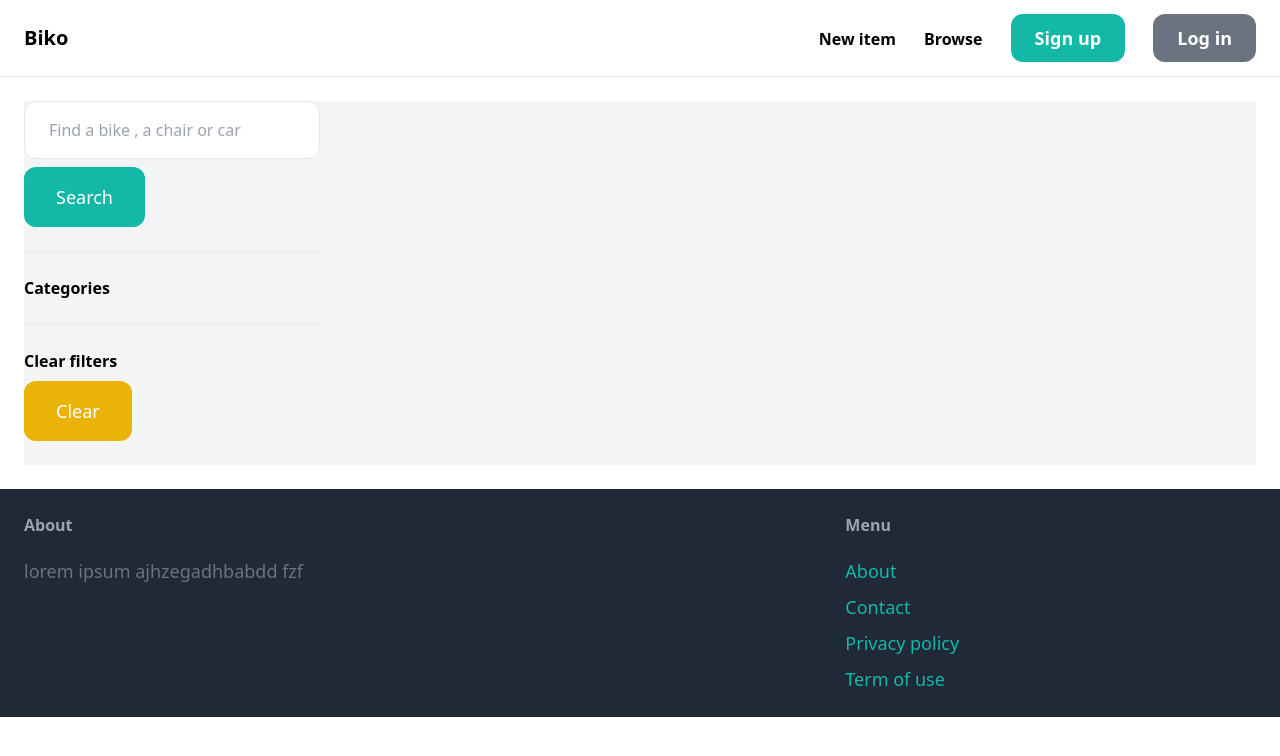
After one commit to loading04/biko, a Django app: page /items/ in a window 1280 px wide. The commit adds this page. Shown: the top 756 px of the page. Run offline with Django 4.2, Linux system fonts and the light colour scheme; data that the repository does not hold is empty; some libraries are stand-ins or nearby versions.

Commit message:
browse items with filters

```diff
--- a/core/templates/core/base.html
+++ b/core/templates/core/base.html
@@ -13,7 +13,7 @@
         <a href="/" class="text-xl font-semibold">Biko</a>
         <div class="space-x-6">
             <a href="{% url 'item:new' %}" class="texl-lg font-semibold hover:text-gray-500">New item</a>
-            <a href="#" class="texl-lg font-semibold hover:text-gray-500">Browse</a>
+            <a href="{%  url 'item:items'  %}" class="texl-lg font-semibold hover:text-gray-500">Browse</a>
             {% if request.user.is_authenticated%}
 
             <a href="#" class="px-6 py-3 text-lg font-semibold bg-teal-500 text-white rounded-xl hover:bg-teal-700">Inbox</a>
--- /dev/null
+++ b/item/templates/item/items.html
@@ -0,0 +1,67 @@
+{% extends 'core/base.html' %}
+
+
+{% block title %} Items {% endblock  %}
+
+{% block content %}
+
+
+    <div class="pb-6 grid grid-cols-4 gap-4 bg-gray-100">
+        <div class="col-span-1">
+            <form  method="get" action="{%  url 'item:items' %}">
+                <input name="query" type="text" class="w-full py-4 px-6 border rounded-xl" type="text" value="{{ query}}" placeholder="Find a bike , a chair or car">
+                <button class="mt-2 py-4 px-8 text-lg bg-teal-500 text-white rounded-xl">Search</button>
+            </form>
+
+            <hr class="my-6">
+
+            <p class="font-semibold">Categories</p>
+            <ul>
+                {% for category in categories%}
+                    <li class="py-2 px-2 rounded-xl
+                    {% if category.id == category_id %}
+                     bg-gray-200
+                     {% endif %}">
+                        <a href=" {% url 'item:items'  %}?query={{ query }}&category={{ category.id }}">{{category.name}}</a>
+                    </li>
+                {% endfor %}
+            </ul>
+
+            <hr class="my-6">
+
+            <p class="font-semibold">Clear filters</p>
+
+            <ul>
+                <li>
+                     <a href=" {% url 'item:items' %}" class="mt-2 py-4 px-8 inline-block bg-yellow-500 text-lg rounded-xl text-white ">Clear</a>
+                </li>
+
+            </ul>
+
+        </div>
+
+        <div class="col-span-3">
+            <div class="grid grid-cols-3 gap-3">
+                {% for item in items %}
+                    <div>
+                        <a href="{% url 'item:detail' item.id %}">
+                            <div>
+                                <img src="{{ item.image.url }}" class="rounded-t-xl" alt="">
+                            </div>
+
+                            <div class="p-6 bg-white rounded-b-xl">
+                                <h2 class="text-2xl"> {{ item.name }}</h2>
+                                <p class="text-gray-500">Price : {{ item.price}}</p>
+                            </div>
+
+                        </a>
+                    </div>
+                {%  endfor %}
+            </div>
+        </div>
+
+    </div>
+
+
+
+{% endblock  %}
--- a/item/urls.py
+++ b/item/urls.py
@@ -5,8 +5,10 @@ from . import views
 app_name ='item'
 
 urlpatterns = [
+    path('',views.items,name='items'),
     path('new/',views.new,name='new'),
     path('<int:pk>/',views.detail,name='detail'),
     path('<int:pk>/delete/',views.delete,name='delete'),
     path('<int:pk>/edit/',views.edit,name='edit'),
+
 ]
--- a/item/views.py
+++ b/item/views.py
@@ -1,10 +1,32 @@
 from django.shortcuts import render,get_object_or_404,redirect
-from .models import Item
+from .models import Item , Category
 from .forms import NewItemForm , EditItemForm
 from django.contrib.auth.decorators import login_required
+from django.db.models import Q
+
+def items(request):
+
+    query = request.GET.get('query','')
+    category_id = request.GET.get('category',0)
+    categories = Category.objects.all()
+    items = Item.objects.filter(is_sold = False )
+
+    if category_id :
+        items = items.filter(category_id = category_id)
+    if query:
+        items = items.filter(Q(name__icontains = query) | Q(description__icontains = query) )
+
+    return render(request, 'item/items.html',{
+        'items':items,
+        'query':query,
+        'categories':categories,
+        'category_id':int(category_id),
+    })
+
+
 # Create your views here.
 def detail (request , pk):
-    item = get_object_or_404(Item , pk=pk)
+    item = get_object_or_404(Item, pk=pk)
     related_items = Item.objects.filter(category=item.category,is_sold=False).exclude(pk=pk)[0:3]
 
     return render(request,'item/detail.html',{
```
